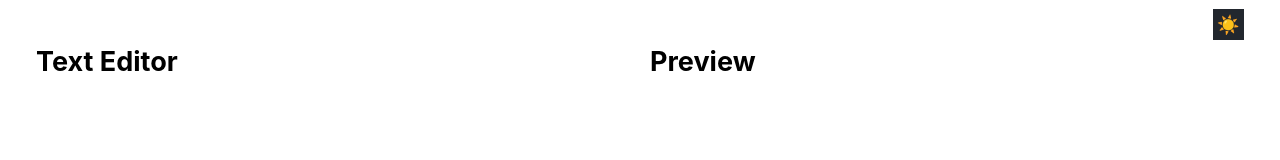
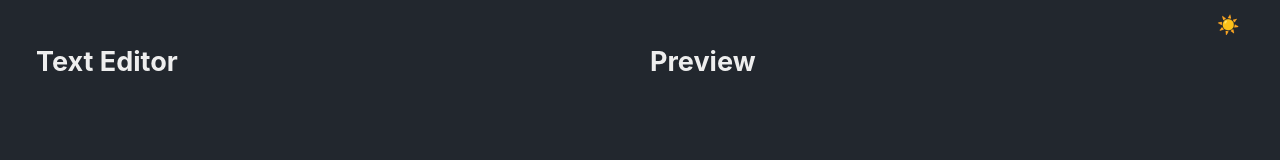
Before and after one commit to alokVerma749/Online-Markdown-Editor, a plain HTML site: page index.html in a window 1280 px wide. Both pictures are taken after a click on the button "☀️". Shown: the top 160 px of the page. Drawn offline with Linux system fonts and the light colour scheme.

Commit message:
added dark/light mode toggler

```diff
--- a/index.html
+++ b/index.html
@@ -18,7 +18,20 @@
       <article></article>
     </section>
   </main>
-    <script src="https://bit.ly/codedamn-web-console"></script>
+
   <script src="/script.js"></script>
+  <script>
+    const themeBtn = document.querySelector('.theme')
+    themeBtn.addEventListener('click', () => {
+      document.body.classList.toggle('dark')
+      themeBtn.textContent = document.body.classList.contains('dark')
+        ? '☀️'
+        : '🌙'
+      // if the body has a dark class then the theme is dark so ☀️ will be shown
+      // so that user can change to light theme . Similarly  if body does not have
+      // dark class then it is light theme , so show 🌙 for user to change to dark theme
+      themeBtn.classList.toggle('dark')
+    })
+  </script>
 </body>
 </html>
--- a/script.js
+++ b/script.js
@@ -48,7 +48,8 @@ textinput.addEventListener('input', (e) => {
                 const extractedText = element.slice(2, -2)
                 content = content.replace(element,
                     `<span class="highlight">${extractedText}</span>`,
-        )})
+                )
+            })
         }
         // italics
         if (italics.test(content)) {
@@ -127,6 +128,7 @@ textinput.addEventListener('input', (e) => {
                     return line
                 }
             })
-    .join('\n')}
+            .join('\n')
+    }
     markdown_preview.innerHTML = content
 })
--- a/style.css
+++ b/style.css
@@ -36,7 +36,6 @@ textarea {
   background: inherit;
   color: inherit;
 }
-
 
 section {
   width: 100%;
@@ -88,3 +87,13 @@ a {
 ::-webkit-scrollbar-thumb:hover {
   background: #555;
 }
+
+/* dark/light mode */
+.dark {
+  background: #22272e;
+  color: #eee;
+}
+body {
+  /*below all existing css */
+  transition: all 500ms ease;
+}
```
Lines whose indentation alone changed are shown as unchanged.
